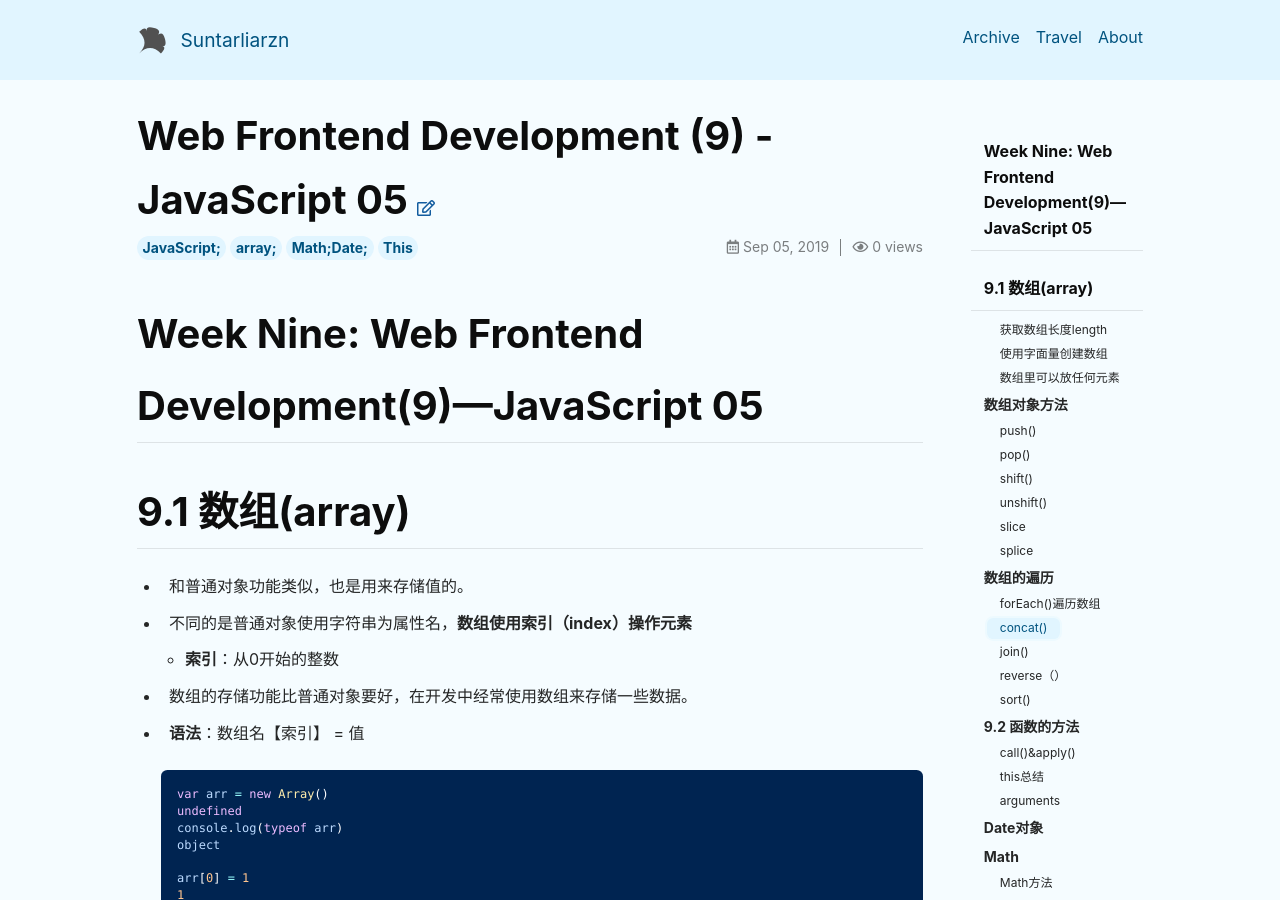
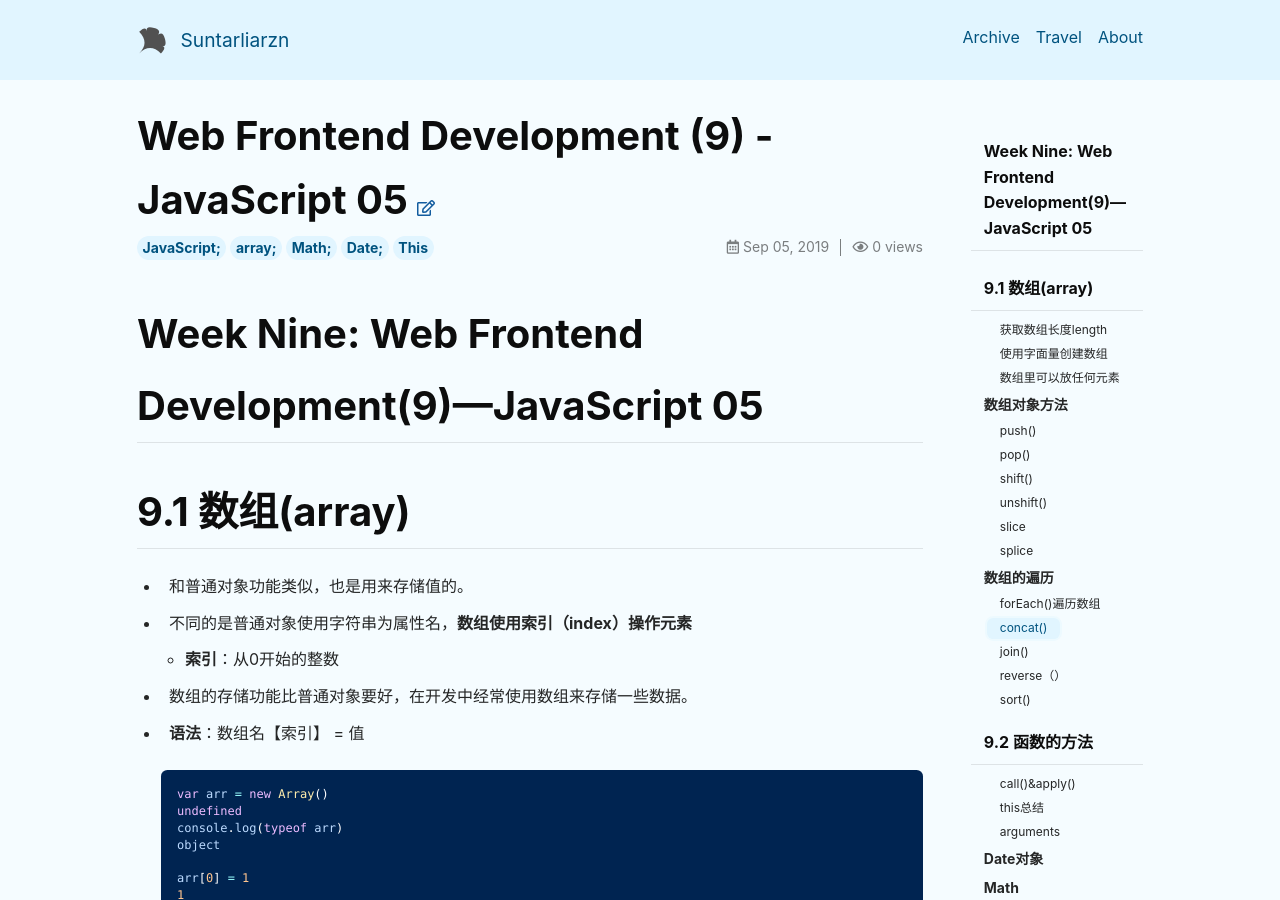
Before and after one commit to suntarliarzn/suntarliarzn.github.io, a Jekyll site: the page built from _posts/2019-09-05-Web frontend development(9)-JavaScript 5.md, in a window 1280 px wide and 900 px high. Built offline with Jekyll 4.4.1, drawn with Linux system fonts in a browser that asks for light colours; nearby versions of some CDN libraries; comment, search, counter and statistics services are not loaded.

Commit message:
2019.10.10 #3 title2

````diff
--- a/_posts/2019-09-05-Web frontend development(9)-JavaScript 5.md
+++ b/_posts/2019-09-05-Web frontend development(9)-JavaScript 5.md
@@ -4,7 +4,7 @@
 
 key: C20190905
 
-tags: JavaScript; array; Math;Date; This
+tags: JavaScript; array; Math; Date; This
 
 layout: article
 ---
@@ -414,7 +414,7 @@
     > ```
     >
 
-- ## 9.2 函数的方法
+- # 9.2 函数的方法
 
   - ### `call()`&`apply()`
 
````
